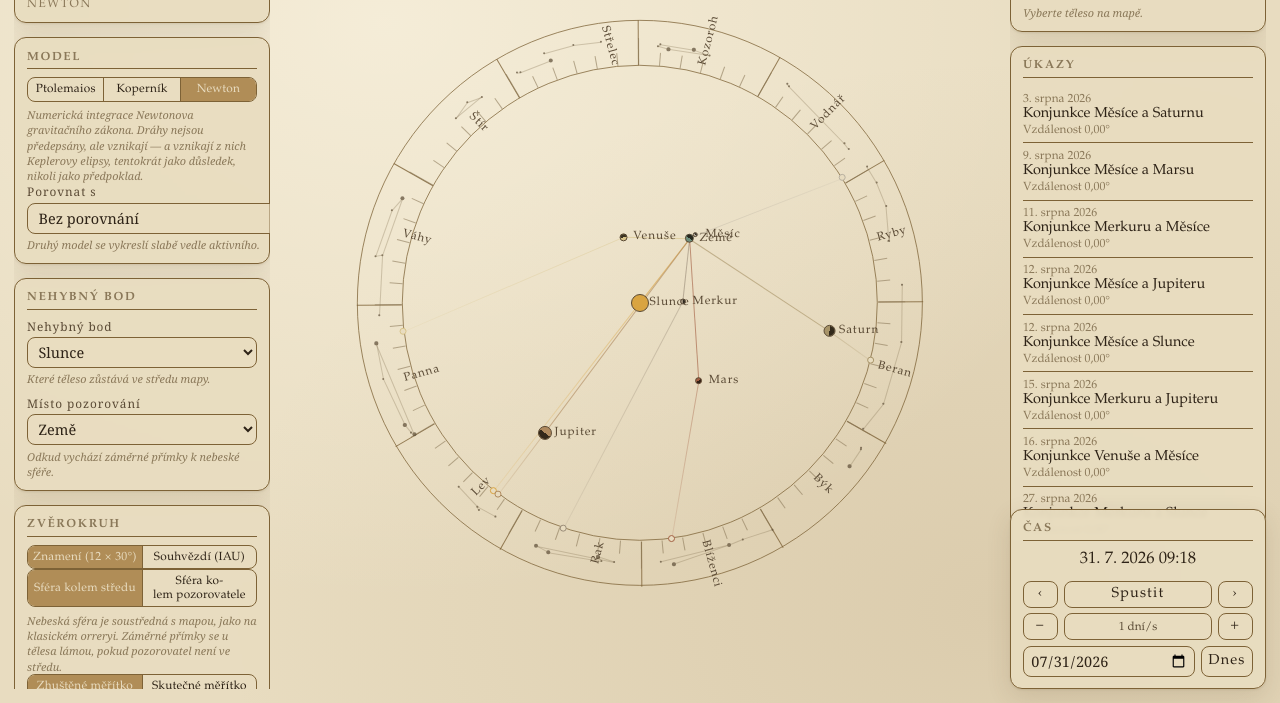
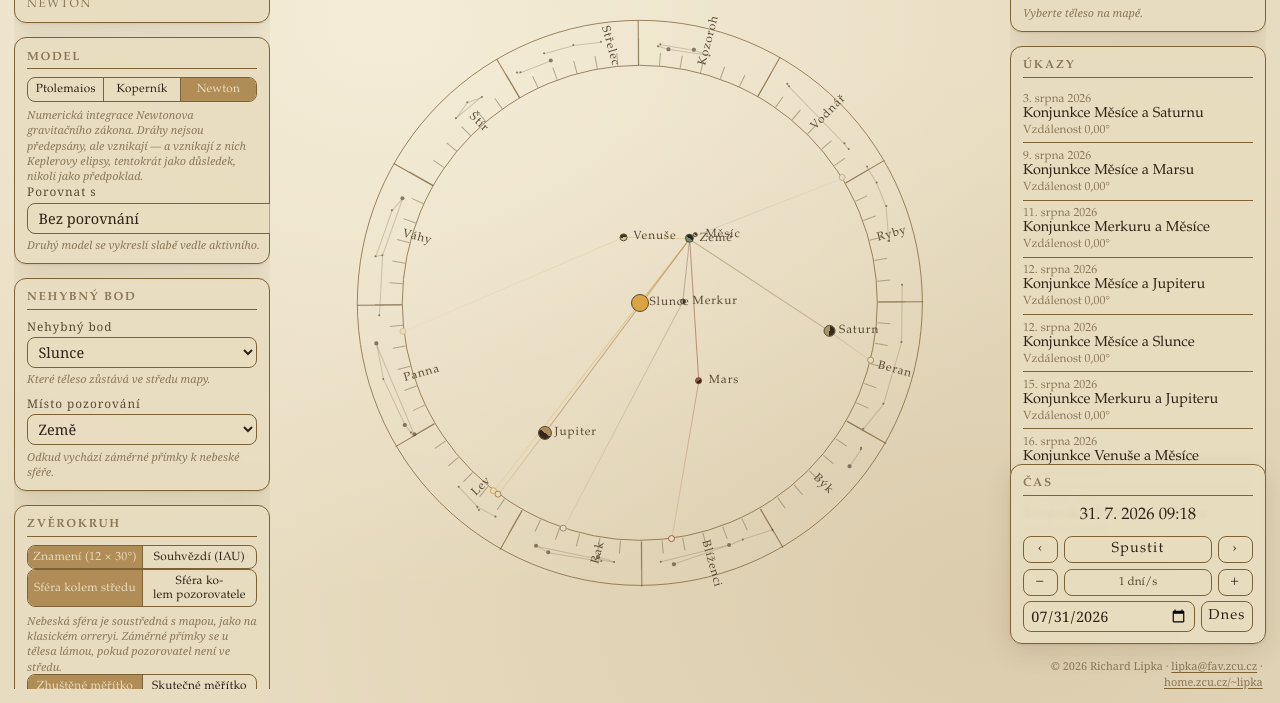
Before and after one commit to richardLipka/ptolemy_copernicus_newton, a website built with Vite: page index.html in a window 1280 px wide. Shown: the part 97-800 px from the top of the page. Built offline with nearby package versions, Linux system fonts and the light colour scheme.

Commit message:
Add a credit line to the bottom-right dock
Small, unboxed imprint beneath the time panel: copyright, contact address,
and a link to the author's homepage. Deliberately not a fifth .panel card —
it isn't a control, so it carries less visual weight than the instruments
around it.

renderTimeDock() replaces the whole contents of whatever container it is
given, on every controls rebuild (theme, locale, play/pause, rate...). Gave
it its own host inside dock--bottom-right rather than handing it the dock
directly, so those rebuilds stop wiping the credit line out along with the
panel it sits under. The credit line itself is built once at startup and
never touched again, since nothing in it changes.

Extended the existing button/select/input focus-visible rule to cover `a`,
since this adds the app's first anchor elements and keyboard focus on them
was previously invisible.

```diff
--- a/src/i18n/cs.json
+++ b/src/i18n/cs.json
@@ -150,5 +150,6 @@
   "events.comparison.onTime": "shoda",
   "events.comparison.referenceNote": "Referenční hodnota z teorie VSOP87, časy v UT. Proti publikovaným časům sedí na jednotky minut — u opozice Marsu i u velké konjunkce Jupitera se Saturnem roku 2020 na necelých deset minut.",
   "engine.vsop87": "Eliptické dráhy — moderní efemeridy",
-  "engine.help.vsop87": "VSOP87, analytická teorie použitá zde jako referenční hodnota. Eliptické dráhy včetně vzájemných poruch — měřítko, proti němuž se tři historické modely porovnávají."
+  "engine.help.vsop87": "VSOP87, analytická teorie použitá zde jako referenční hodnota. Eliptické dráhy včetně vzájemných poruch — měřítko, proti němuž se tři historické modely porovnávají.",
+  "footer.copyright": "© {{year}} Richard Lipka"
 }
--- a/src/i18n/en.json
+++ b/src/i18n/en.json
@@ -150,5 +150,6 @@
   "events.comparison.onTime": "on time",
   "events.comparison.referenceNote": "Reference from the VSOP87 theory, times in UT. Within minutes of published values — under ten for both the 2020 Mars opposition and the great conjunction of Jupiter and Saturn.",
   "engine.vsop87": "Elliptical orbits — modern ephemeris",
-  "engine.help.vsop87": "VSOP87, the analytical theory used here as the reference. Elliptical orbits with their mutual perturbations; the yardstick the three historical models are measured against."
+  "engine.help.vsop87": "VSOP87, the analytical theory used here as the reference. Elliptical orbits with their mutual perturbations; the yardstick the three historical models are measured against.",
+  "footer.copyright": "© {{year}} Richard Lipka"
 }
--- a/src/main.ts
+++ b/src/main.ts
@@ -23,6 +23,7 @@ import { applyTheme } from './render/theme/themes';
 import { renderControls } from './ui/controls';
 import { renderTimeDock } from './ui/timeDock';
 import { renderTopBar } from './ui/topBar';
+import { el } from './ui/dom';
 import { dateFromJd } from './core/time';
 import { formatDateTime, setLocale, t } from './i18n/i18n';
 import { store } from './state/store';
@@ -61,6 +62,30 @@ dockRight.className = 'dock dock--right';
 
 const dockBottomRight = document.createElement('div');
 dockBottomRight.className = 'dock dock--bottom-right';
+
+/*
+ * renderTimeDock() replaces the *whole* contents of whatever container it is
+ * given, every time the controls rebuild (theme, locale, play/pause, rate…).
+ * Handing it dockBottomRight directly would wipe the credit line below along
+ * with the panel it is meant to sit under, so the clock gets its own host.
+ */
+const timeDockHost = document.createElement('div');
+timeDockHost.style.display = 'contents';
+dockBottomRight.appendChild(timeDockHost);
+
+const credit = el('footer', 'credit');
+credit.append(`${t('footer.copyright', { year: new Date().getFullYear() })} · `);
+
+const contactLink = el('a', undefined, 'lipka@fav.zcu.cz');
+contactLink.href = 'mailto:lipka@fav.zcu.cz';
+credit.append(contactLink, ' · ');
+
+const homeLink = el('a', undefined, 'home.zcu.cz/~lipka');
+homeLink.href = 'http://home.zcu.cz/~lipka';
+homeLink.target = '_blank';
+homeLink.rel = 'noopener noreferrer';
+credit.appendChild(homeLink);
+dockBottomRight.appendChild(credit);
 
 /** Wrapper the narrow-viewport rules turn into a stacked column. */
 const dockStack = document.createElement('div');
@@ -205,7 +230,7 @@ function render(): void {
     renderMasthead();
     renderTopBar(dockTopRight, store);
     renderControls(controlsHost, store);
-    const dock = renderTimeDock(dockBottomRight, store);
+    const dock = renderTimeDock(timeDockHost, store);
     dateInput = dock.dateInput;
     clockReadout = dock.clock;
     clockReadout.textContent = reading;
--- a/src/render/theme/shell.css
+++ b/src/render/theme/shell.css
@@ -174,6 +174,31 @@
     margin: 0.15rem 0 0;
   }
 
+  /*
+   * --- credit --------------------------------------------------------------
+   * An imprint line, not a control: unboxed and small, so it sits under the
+   * time panel without reading as a fifth instrument on the map.
+   */
+  .credit {
+    padding: 0 0.2rem;
+    font-size: 0.68rem;
+    line-height: 1.4;
+    color: var(--text-muted);
+    text-align: end;
+  }
+
+  .credit a {
+    color: inherit;
+    text-decoration: underline;
+    text-decoration-color: var(--accent-dark);
+    text-underline-offset: 0.15em;
+  }
+
+  .credit a:hover {
+    color: var(--accent-bright);
+    text-decoration-color: currentColor;
+  }
+
   /* --- fields and controls ---------------------------------------------- */
 
   .field {
@@ -236,7 +261,8 @@
 
   button:focus-visible,
   select:focus-visible,
-  input:focus-visible {
+  input:focus-visible,
+  a:focus-visible {
     outline: var(--line-heavy) solid var(--accent-bright);
     outline-offset: 1px;
   }
```
Also changed, not shown: CLAUDE.md (+3 -1 lines).
